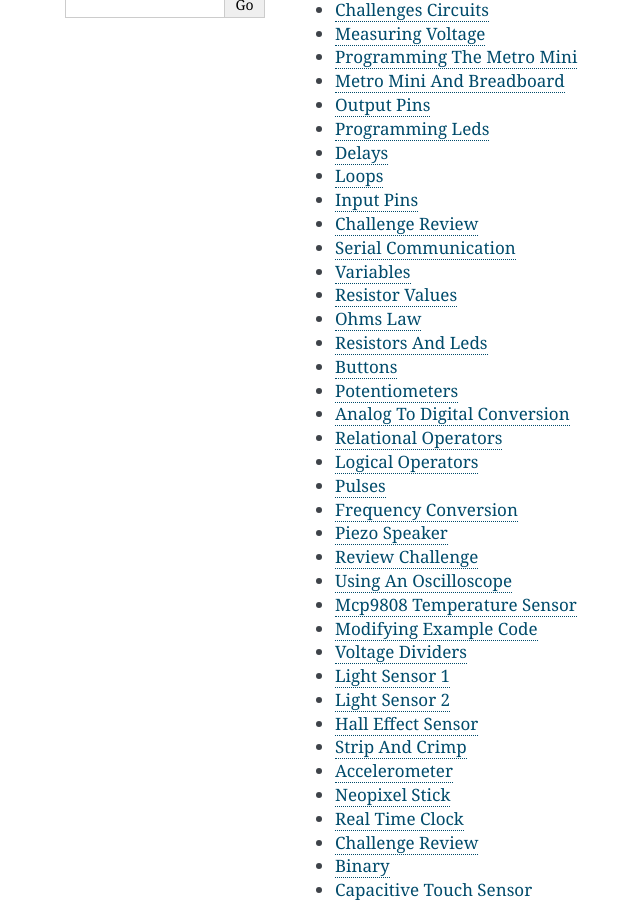
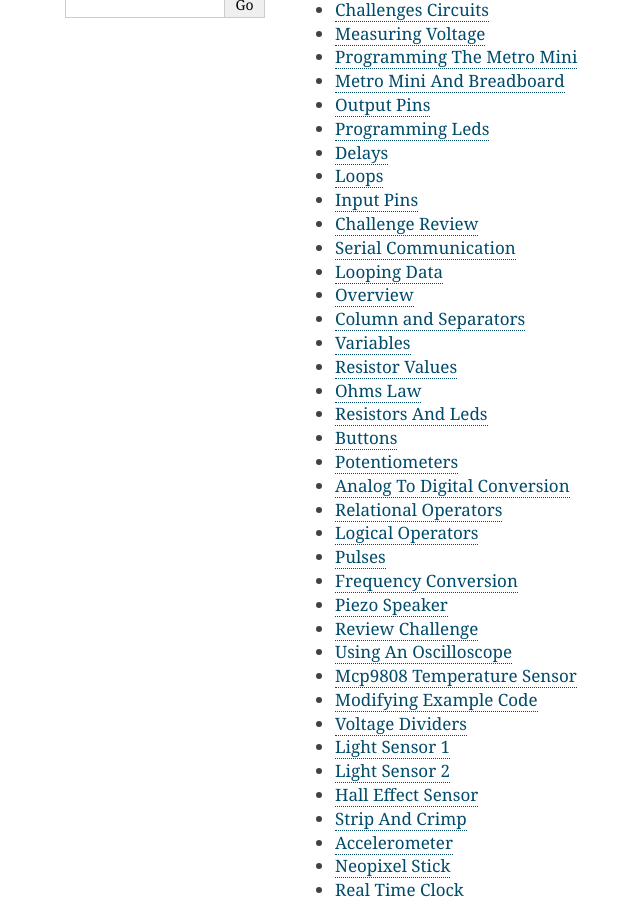
Before and after one commit to maxtkc/mvths-wiki, a Sphinx documentation site: the page built from docs/index.rst, in a window 1280 px wide and 900 px high, scrolled down 321 px. Shown: the whole window, without its empty margins (115-755 px from the left). Built offline with Sphinx 7.4.7, drawn with Linux system fonts in a browser that asks for light colours.

Commit message:
Update index.rst

```diff
--- a/docs/index.rst
+++ b/docs/index.rst
@@ -26,6 +26,7 @@
    012a-input-pins
    013-challenge-review
    014-serial-communication
+   014a-looping-data
    015-variables
    016-resistor-values
    017-ohms-law
```
